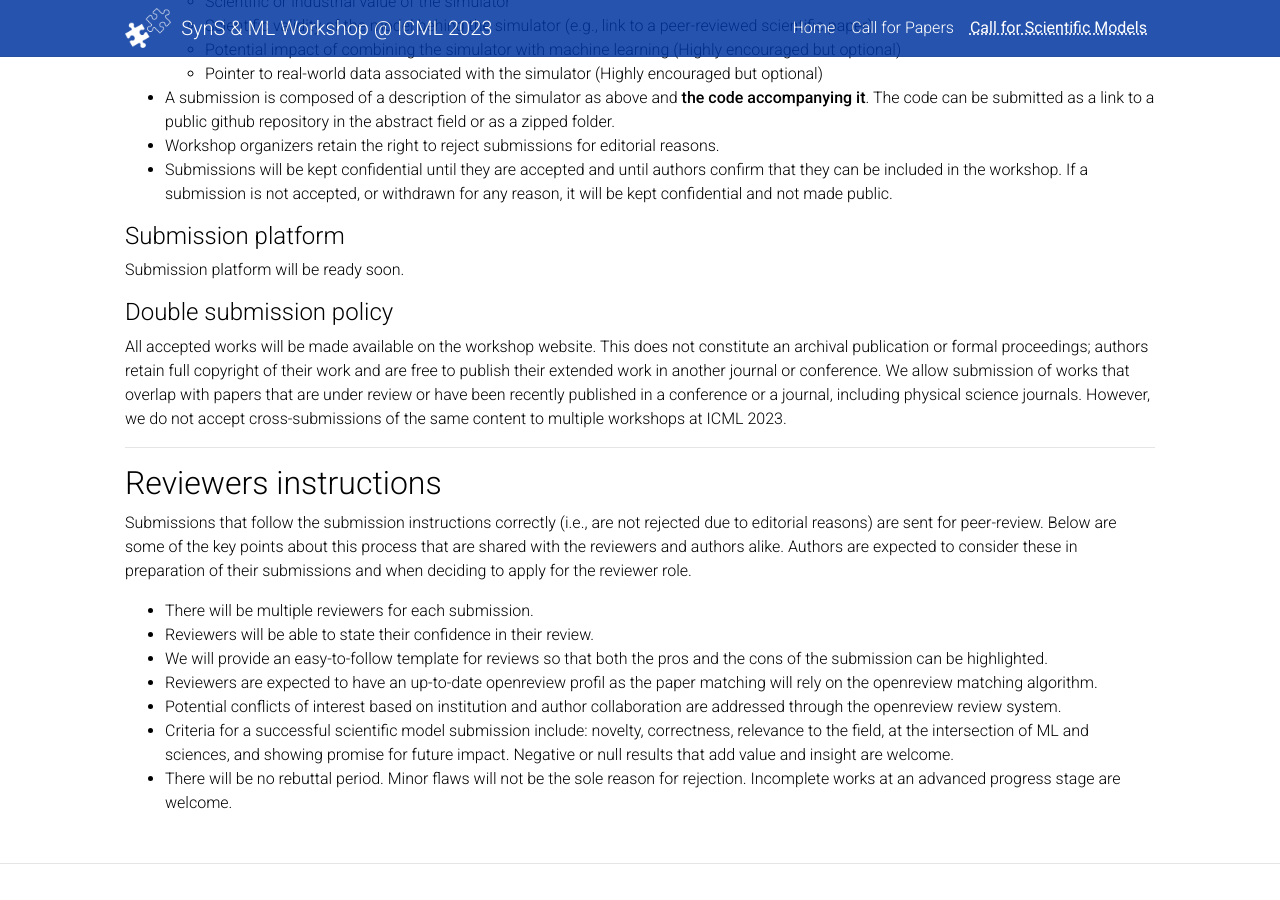
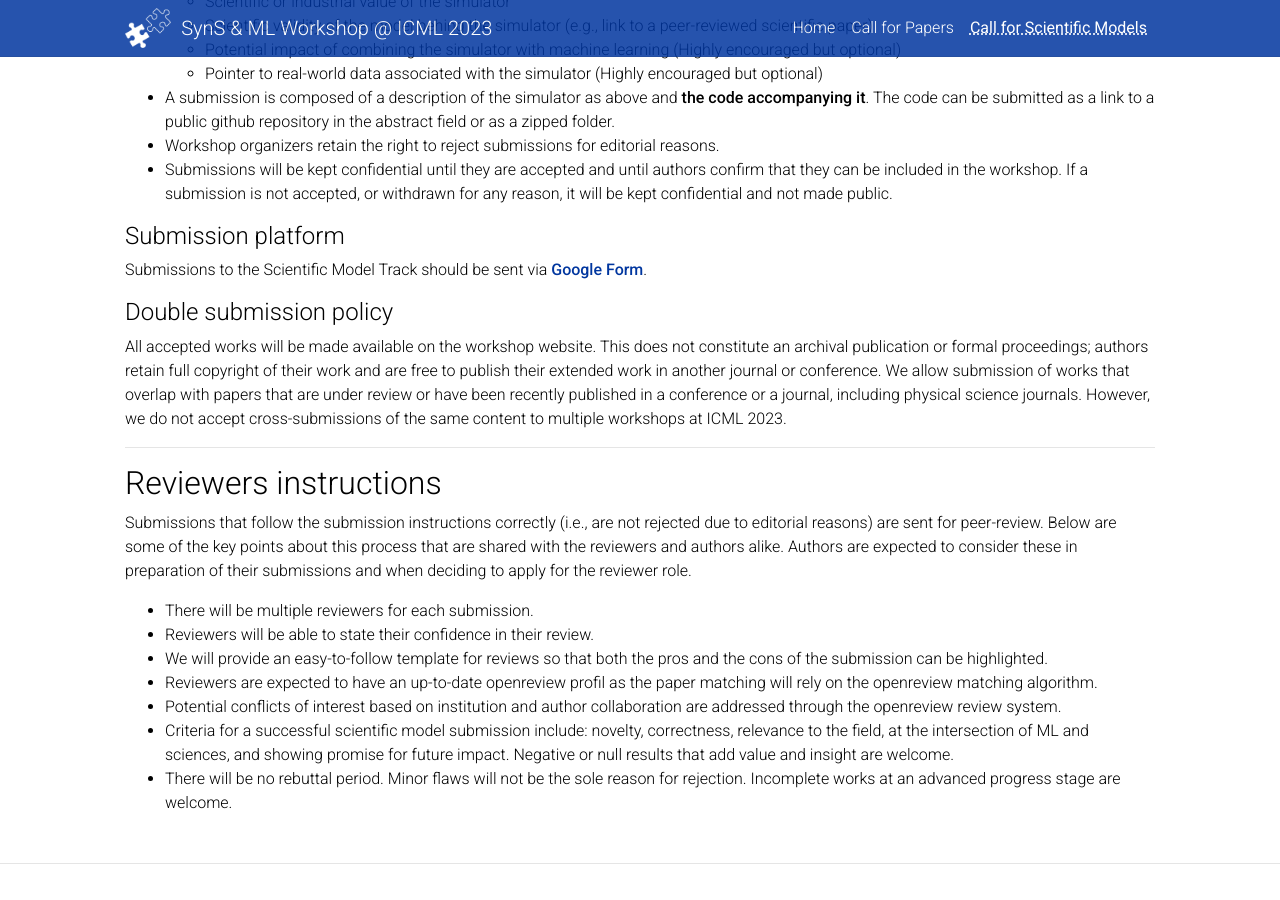
Before and after one commit to syns-ml/2023, a Jekyll site: the page built from _pages/cfsm.md, in a window 1280 px wide and 900 px high, scrolled down 1389 px. Built offline with Jekyll 4.4.1, drawn with Linux system fonts in a browser that asks for light colours; full-size pictures stand in for the smaller copies a plugin makes; a style sheet for code colours, icons or effects is not loaded.

Commit message:
updated submision platform info

```diff
--- a/_pages/cfsm.md
+++ b/_pages/cfsm.md
@@ -49,8 +49,7 @@
 - Submissions will be kept confidential until they are accepted and until authors confirm that they can be included in the workshop. If a submission is not accepted, or withdrawn for any reason, it will be kept confidential and not made public.
 
 #### Submission platform
-
-Submission platform will be ready soon.
+Submissions to the Scientific Model Track should be sent via **[Google Form](https://docs.google.com/forms/d/e/1FAIpQLSfbkOco4cfGZ557udp4vfsiyQlHiJsvmU3JUTelWLJ4AxnCYQ/viewform)**.
 
 #### Double submission policy
 All accepted works will be made available on the workshop website. This does not constitute an archival publication or formal proceedings; authors retain full copyright of their work and are free to publish their extended work in another journal or conference. We allow submission of works that overlap with papers that are under review or have been recently published in a conference or a journal, including physical science journals. However, we do not accept cross-submissions of the same content to multiple workshops at ICML 2023.
```
Also changed, not shown: _pages/cfp.md (+1 -1 lines), _pages/home.md (+2 -0 lines).
